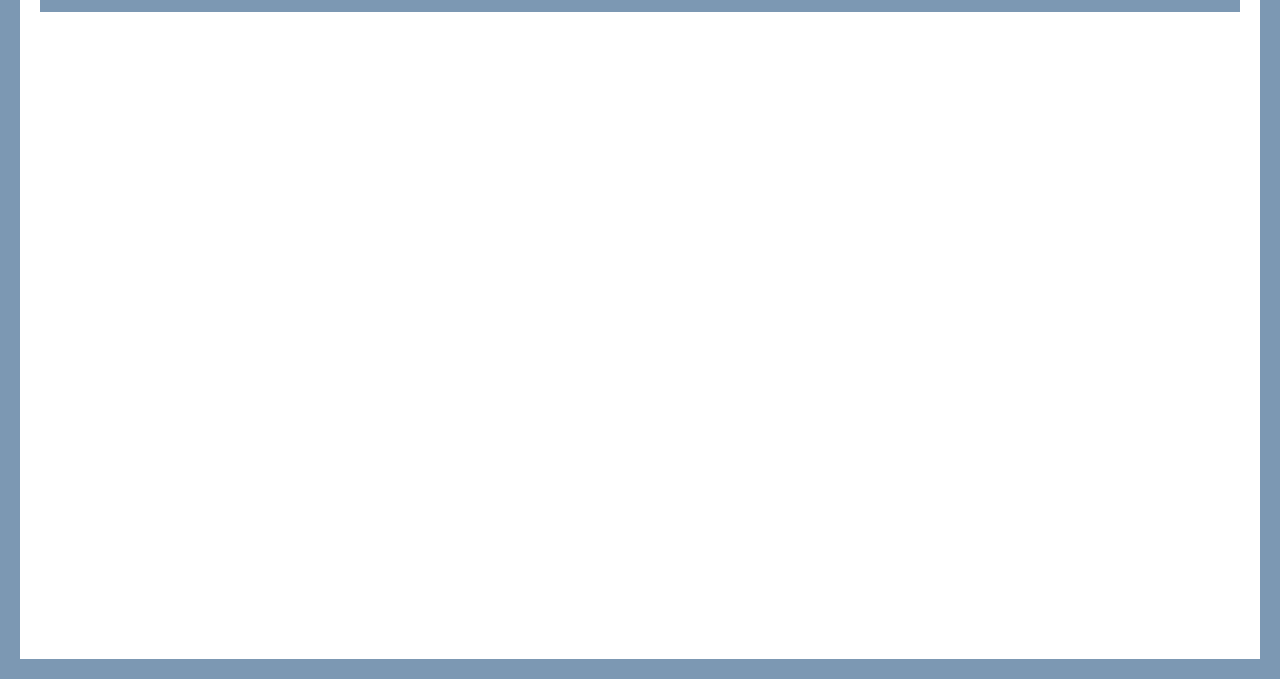
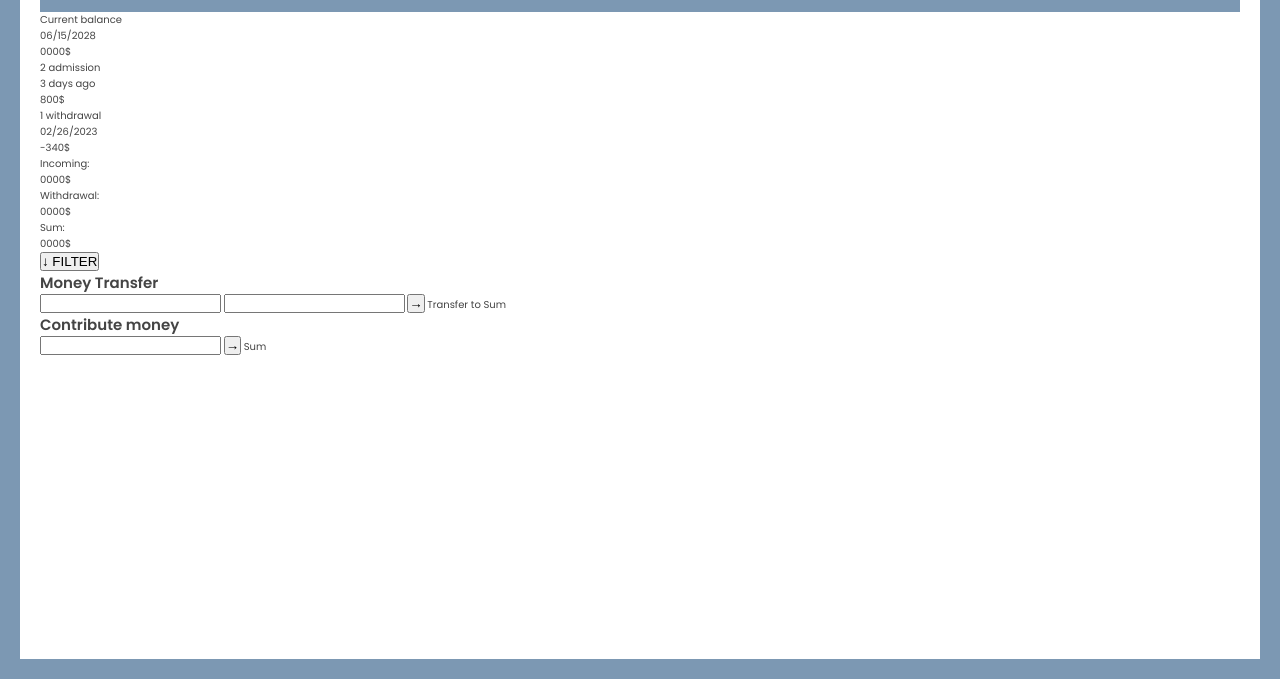
Before and after one commit to Anna-Scherbachenko/Banking-App, a plain HTML site: page index.html in a window 1280 px wide. Shown: the part 121-800 px from the top of the page. Drawn offline with Linux system fonts and the light colour scheme.

Commit message:
main section

```diff
--- a/index.html
+++ b/index.html
@@ -22,6 +22,64 @@
         </form>
     </nav>
 
+    <main class="app">
+        <div class="balance">
+            <div>
+                <p class="balance__label">Current balance</p>
+                <p class="balance__date"><span class="date">06/15/2028</span></p>
+            </div>
+            <p class="balance__value">0000$</p>
+        </div>
+
+        <div class="movements">
+            <div class="movements__row">
+                <div class="movements__type movements__type--deposit">
+                    2 admission
+                </div>
+                <div class="movements__date">3 days ago</div>
+                <div class="movements__value">800$</div>
+            </div>
+
+            <div class="movements__row">
+                <div class="movements__type movements__type--withdrawal">
+                    1 withdrawal
+                </div>
+                <div class="movements__date">02/26/2023</div>
+                <div class="movements__value">-340$</div>
+            </div>
+        </div>
+
+        <div class="summary">
+            <p class="summary__label">Incoming:</p>
+            <p class="summary__value summary__value--in">0000$</p>
+            <p class="summary__label">Withdrawal:</p>
+            <p class="summary__value summary__value--out">0000$</p>
+            <p class="summary__label">Sum:</p>
+            <p class="summary__value summary__value--interest">0000$</p>
+            <button class="btn--sort">&downarrow; FILTER</button>
+        </div>
+
+        <div class="operation operation--transfer">
+            <h2>Money Transfer</h2>
+            <form class="form form--transfer">
+                <input class="form__input form__input--to" type="text">
+                <input class="form__input form__input--amount" type="number">
+                <button class="form__btn form__btn--transfer">&rarr;</button>
+                <label class="form__label">Transfer to</label>
+                <label class="form__label">Sum</label>
+            </form>
+        </div>
+
+        <div class="operation operation--loan">
+            <h2>Contribute money</h2>
+            <form class="form form--loan">
+                <input class="form__input form__input--loan-amount" type="number">
+                <button class="form__btn form__btn--loan">&rarr;</button>
+                <label class="form__label form__label--loan">Sum</label>
+            </form>
+        </div>
+    </main>
+
 
 
 
```
